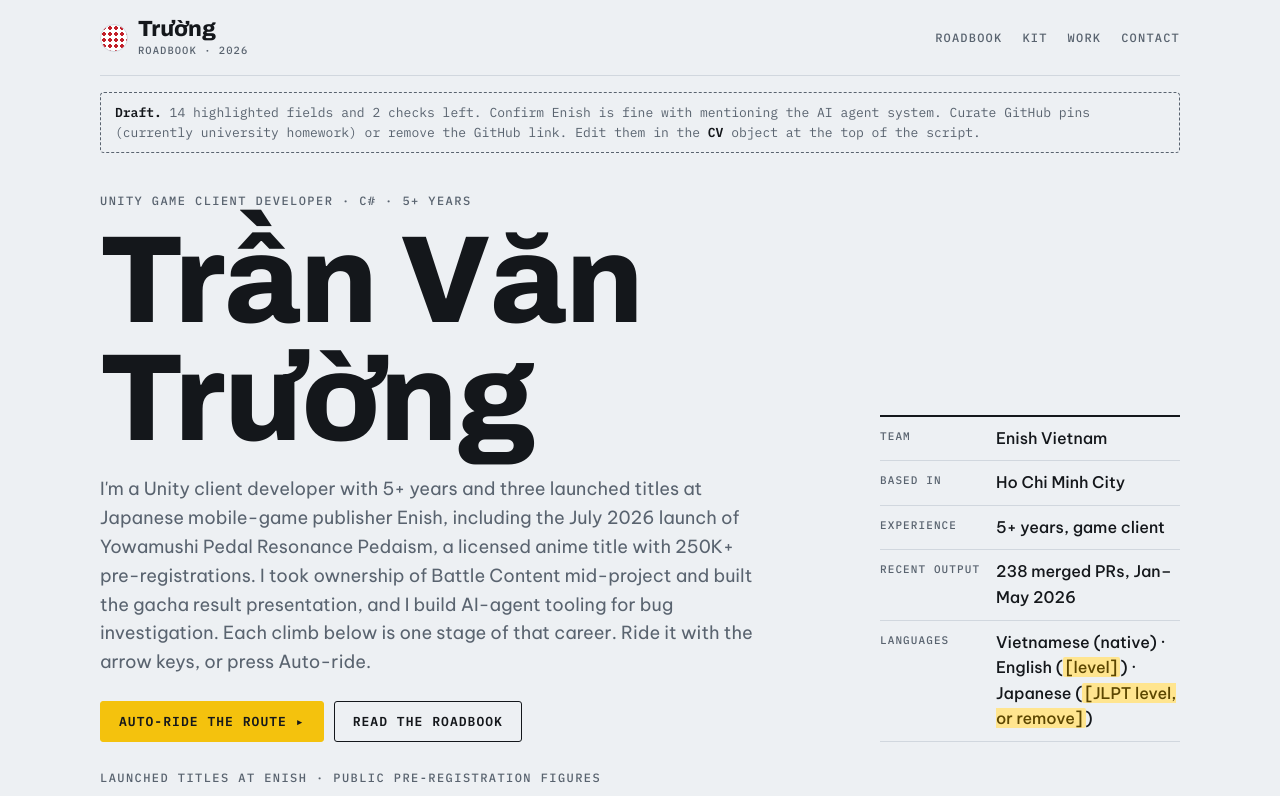
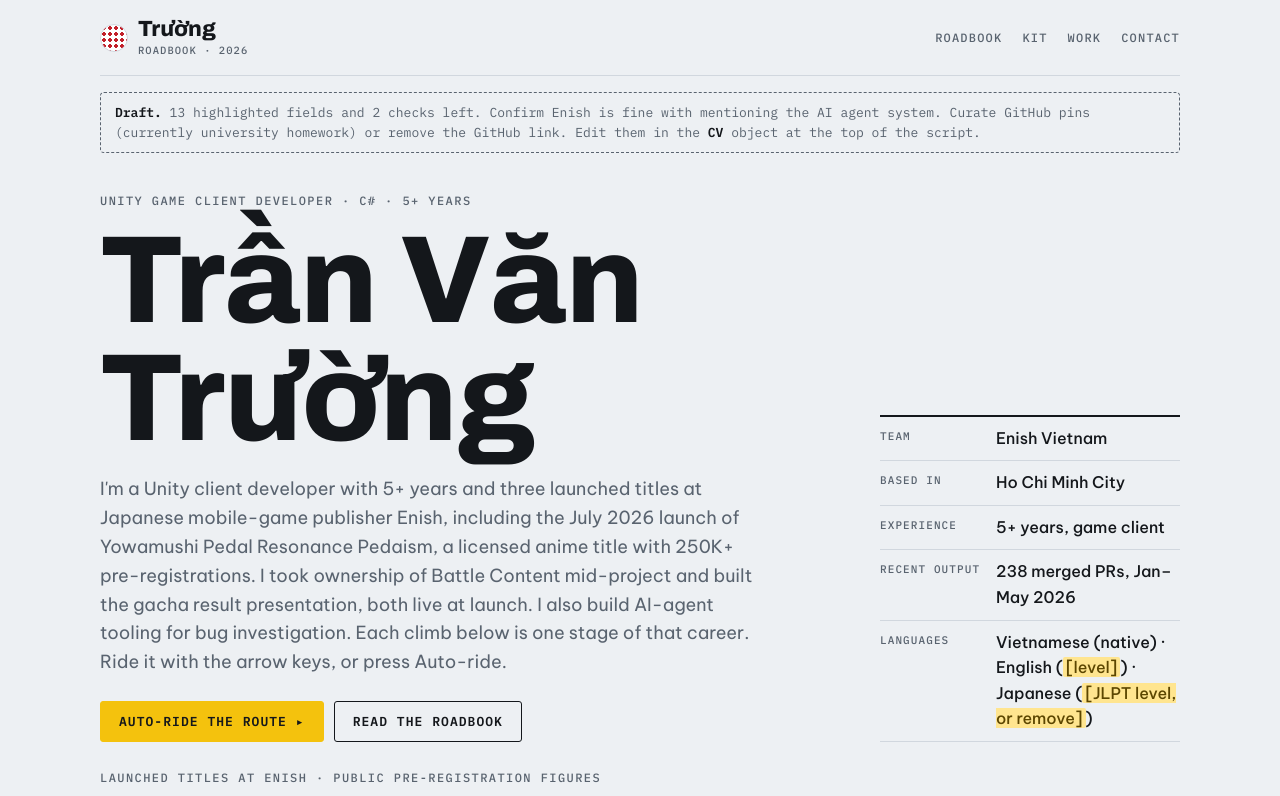
Before and after one commit to tranvantruongdev/tranvantruong, a plain HTML site: page index.html in a window 1280 px wide. Shown: the top 796 px of the page. Drawn offline with Linux system fonts and the light colour scheme.

Commit message:
Battle Content and gacha presentation live at launch
Co-Authored-By: Claude Opus 5.5 <noreply@anthropic.com>

```diff
--- a/index.html
+++ b/index.html
@@ -552,8 +552,8 @@ const CV = {
     "Curate GitHub pins (currently university homework) or remove the GitHub link.",
   ],
   eyebrow: "Unity game client developer · C# · 5+ years",
-  summary: "I'm a Unity client developer with 5+ years and three launched titles at Japanese mobile-game publisher Enish, including the July 2026 launch of Yowamushi Pedal Resonance Pedaism, a licensed anime title with 250K+ pre-registrations. I took ownership of Battle Content mid-project and built the gacha result presentation",
-  summaryAi: ", and I build AI-agent tooling for bug investigation",
+  summary: "I'm a Unity client developer with 5+ years and three launched titles at Japanese mobile-game publisher Enish, including the July 2026 launch of Yowamushi Pedal Resonance Pedaism, a licensed anime title with 250K+ pre-registrations. I took ownership of Battle Content mid-project and built the gacha result presentation, both live at launch",
+  summaryAi: ". I also build AI-agent tooling for bug investigation",
   rideHint: "Each climb below is one stage of that career. Ride it with the arrow keys, or press Auto-ride.",
   facts: [
     { k: "Team", v: "Enish Vietnam" },
@@ -614,7 +614,7 @@ const CV = {
       title: "Yowamushi Pedal Resonance Pedaism", meta: "Enish · {{start month}} – present",
       role: "Battle Content (owner for about a year), gacha result presentation, PvP/GvG integration",
       points: [
-        "Owned Battle Content for about a year after taking it over mid-project from a short handover; shipped race lists, race-detail dialogs and match-state logic {{for the Jul 2026 launch}}.",
+        "Owned Battle Content for about a year after taking it over mid-project from a short handover; shipped race lists, race-detail dialogs and match-state logic for the Jul 2026 launch.",
         "Built the gacha result presentation (Spine effects, voice/BGM timing, skip behavior), the core paid moment of the game; {{N}} banners shipped since launch.",
         "Integrated Battle Content and PvP/GvG APIs, season states and rewards over gRPC/Protobuf and master data; fixed resume recovery and UI issues after protocol changes.",
       ],
```
